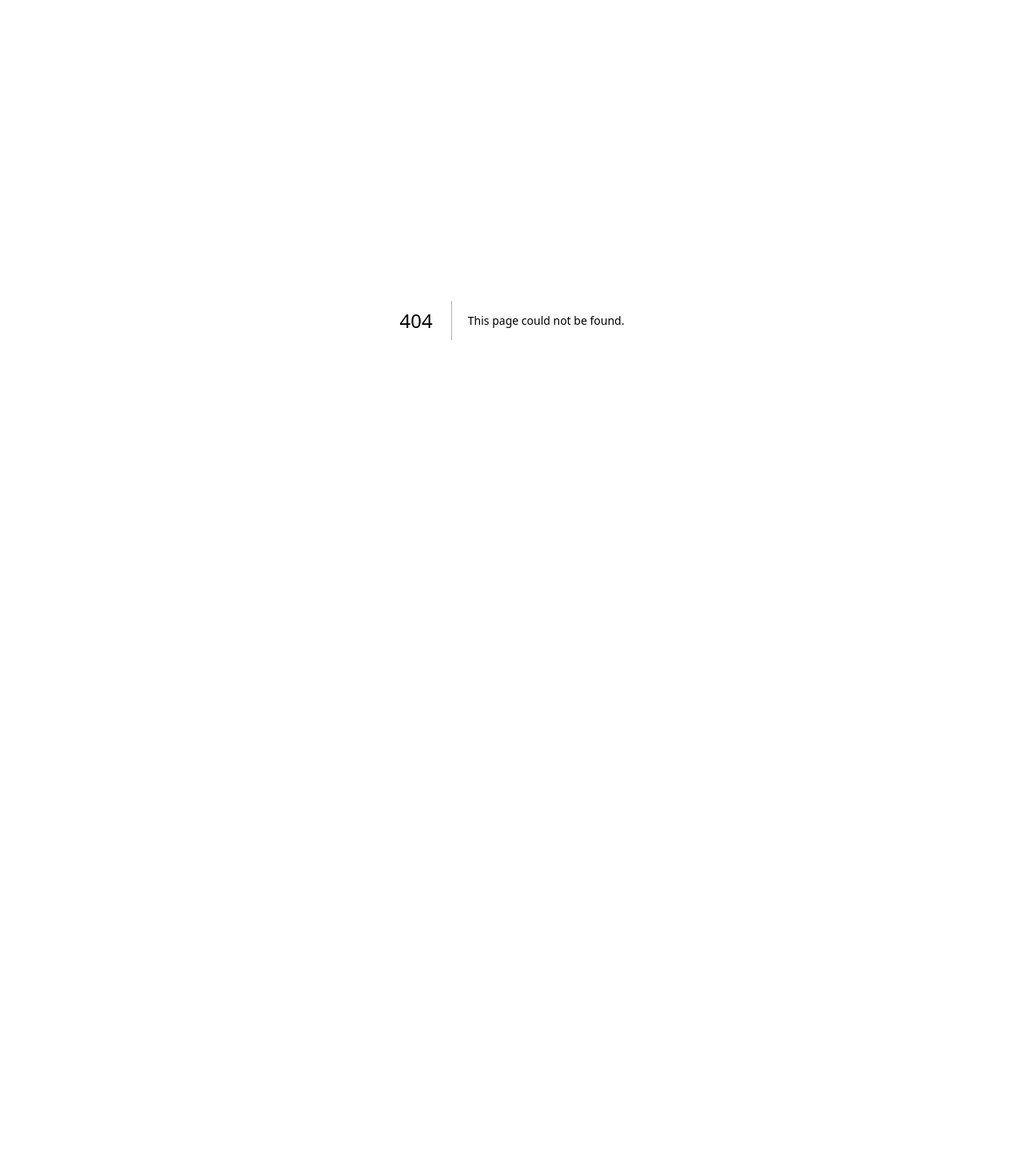
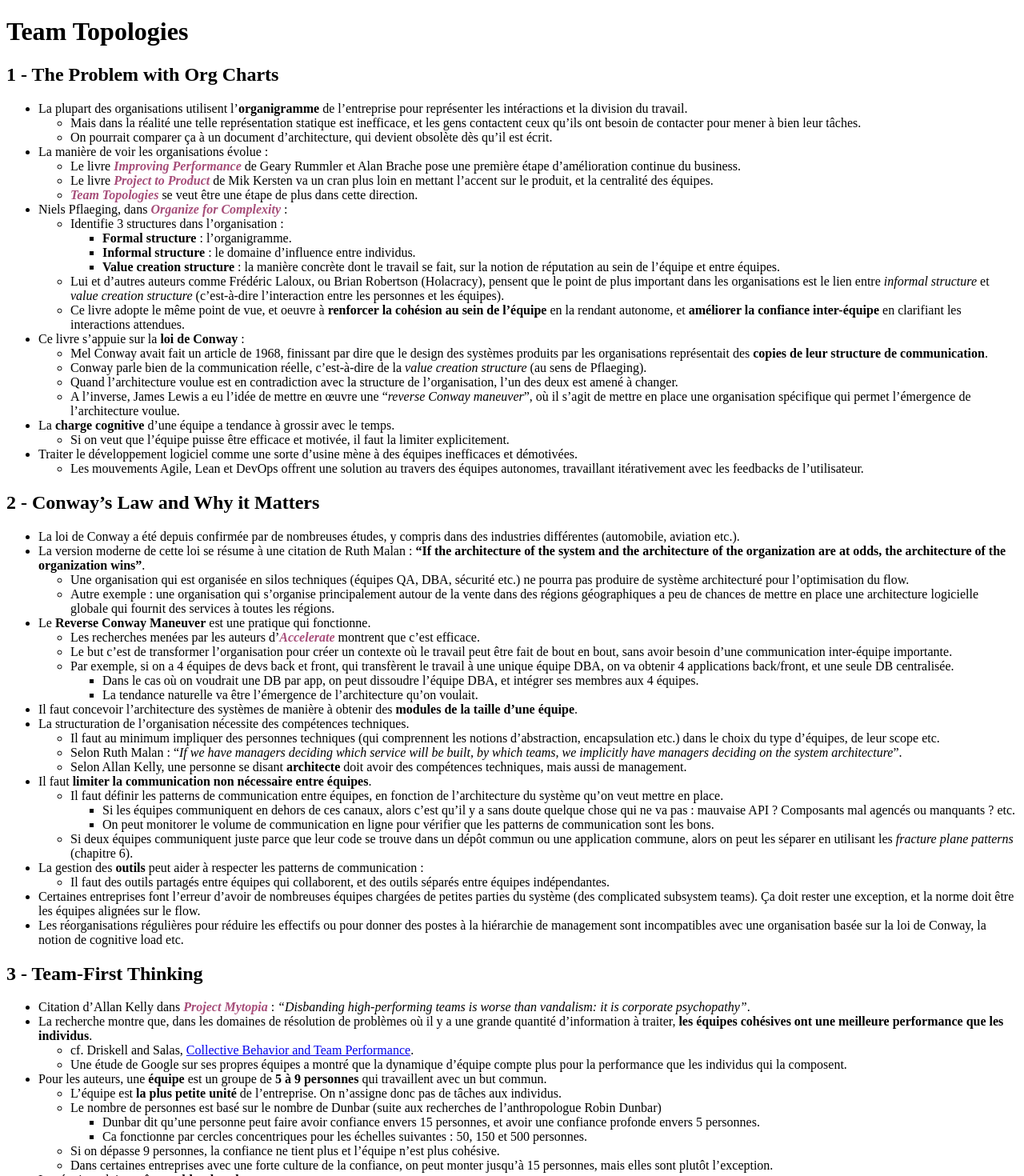
Before and after one commit to mkrtchian/reading-notes, a Next.js app: page /books/team-topologies in a window 1280 px wide. Before the commit this address had no page. Shown: the top 1470 px of the page at 80% size. Before the commit the page ends 800 px from the top, so only its background shows below. Built offline with nearby package versions, Linux system fonts and the light colour scheme.

Commit message:
content(team topologies): add markers

```diff
--- a/pages/books/team-topologies.md
+++ b/pages/books/team-topologies.mdx
@@ -1,3 +1,5 @@
+import { Book } from "../../components/markers/Book";
+
 # Team Topologies
 
 ## 1 - The Problem with Org Charts
@@ -6,10 +8,10 @@
   - Mais dans la réalité une telle représentation statique est inefficace, et les gens contactent ceux qu’ils ont besoin de contacter pour mener à bien leur tâches.
   - On pourrait comparer ça à un document d’architecture, qui devient obsolète dès qu’il est écrit.
 - La manière de voir les organisations évolue :
-  - Le livre **_Improving Performance_** de Geary Rummler et Alan Brache pose une première étape d’amélioration continue du business.
-  - Le livre **_Project to Product_** de Mik Kersten va un cran plus loin en mettant l’accent sur le produit, et la centralité des équipes.
-  - **_Team Topologies_** se veut être une étape de plus dans cette direction.
-- Niels Pflaeging, dans **_Organize for Complexity_** :
+  - Le livre <Book>Improving Performance</Book> de Geary Rummler et Alan Brache pose une première étape d’amélioration continue du business.
+  - Le livre <Book>Project to Product</Book> de Mik Kersten va un cran plus loin en mettant l’accent sur le produit, et la centralité des équipes.
+  - <Book>Team Topologies</Book> se veut être une étape de plus dans cette direction.
+- Niels Pflaeging, dans <Book>Organize for Complexity</Book> :
   - Identifie 3 structures dans l’organisation :
     - **Formal structure** : l’organigramme.
     - **Informal structure** : le domaine d’influence entre individus.
@@ -33,7 +35,7 @@
   - Une organisation qui est organisée en silos techniques (équipes QA, DBA, sécurité etc.) ne pourra pas produire de système architecturé pour l’optimisation du flow.
   - Autre exemple : une organisation qui s’organise principalement autour de la vente dans des régions géographiques a peu de chances de mettre en place une architecture logicielle globale qui fournit des services à toutes les régions.
 - Le **Reverse Conway Maneuver** est une pratique qui fonctionne.
-  - Les recherches menées par les auteurs d’**_Accelerate_** montrent que c’est efficace.
+  - Les recherches menées par les auteurs d’<Book>Accelerate</Book> montrent que c’est efficace.
   - Le but c’est de transformer l’organisation pour créer un contexte où le travail peut être fait de bout en bout, sans avoir besoin d’une communication inter-équipe importante.
   - Par exemple, si on a 4 équipes de devs back et front, qui transfèrent le travail à une unique équipe DBA, on va obtenir 4 applications back/front, et une seule DB centralisée.
     - Dans le cas où on voudrait une DB par app, on peut dissoudre l’équipe DBA, et intégrer ses membres aux 4 équipes.
@@ -55,7 +57,7 @@
 
 ## 3 - Team-First Thinking
 
-- Citation d’Allan Kelly dans **_Project Mytopia_** : _“Disbanding high-performing teams is worse than vandalism: it is corporate psychopathy”_.
+- Citation d’Allan Kelly dans <Book>Project Mytopia</Book> : _“Disbanding high-performing teams is worse than vandalism: it is corporate psychopathy”_.
 - La recherche montre que, dans les domaines de résolution de problèmes où il y a une grande quantité d’information à traiter, **les équipes cohésives ont une meilleure performance que les individus**.
   - cf. Driskell and Salas, [Collective Behavior and Team Performance](https://www.researchgate.net/publication/239937465_Collective_Behavior_and_Team_Performance).
   - Une étude de Google sur ses propres équipes a montré que la dynamique d’équipe compte plus pour la performance que les individus qui la composent.
@@ -129,7 +131,7 @@
     - Le but est de favoriser la collaboration et augmenter l’empathie entre membres du même flow stream-aligned.
     - Ils ont aussi permis aux personnes de facilement déplacer leurs affaires pour s’installer là où c’est le plus utile sur le moment, et ont mis en place des espaces communs à ces équipes.
   - Dans le cas du **remote first**, il faut aussi organiser l’environnement :
-    - Jason Fried et DHH adressent ce problème dans leur livre **_Remote: Office Not Required_**.
+    - Jason Fried et DHH adressent ce problème dans leur livre <Book>Remote: Office Not Required</Book>.
     - L'environnement comprend les outils (chat, wiki, reporting etc.), mais aussi les règles qu’on se fixe (horaires, temps de réponse, manière de communiquer, conf calls etc.).
     - Côté outil de chat, n peut utiliser des canaux préfixés : `#team-vesuvius`, `#support-logging`, `#practices-testing`
 - Attention à ne pas oublier les pratiques techniques fondamentales (continuous delivery, TDD etc.), sans elles le team-first n’ira pas bien loin.
@@ -285,7 +287,7 @@
     - Si c’est une petite organisation ça peut passer, mais dès qu’elle grossit, les équipes croulent sous le poids de la cognitive load.
   - **Monolithic Thinking (Standardization)** : il s’agit d’une standardisation excessive des approches et technologies entre équipes.
     - Cette standardisation réduit la capacité des équipes à utiliser les bons outils, expérimenter, et réduit leur motivation de manière générale.
-    - C’est confirmé par la recherche faite par les auteurs d’**_Accelerate_**.
+    - C’est confirmé par la recherche faite par les auteurs d’<Book>Accelerate</Book>.
   - **Monolithic Workspace (Open-Plan Office)** : le fait d’adopter un unique layout de bureau (que ce soit le bureau isolé ou l’open space) est moins efficace que de l’adapter à la nature des équipes, et pour supporter leurs interactions.
 - Une mauvaise séparation de l’application peut mener à des inconsistances de diverses sortes. Pour éviter ça il faut couper le long des **fracture planes**.
   - Les fracture planes sont des frontières naturelles au travers desquelles il faut découper l’application, si possible en les combinant.
@@ -384,7 +386,7 @@
   - On peut changer l’interaction entre deux équipes de manière **temporaire**, pour **aider une autre équipe, et augmenter l’empathie**.
     - Deux équipes peuvent par exemple, de manière **délibérée**, entrer en mode collaboration, et échanger des membres pour faire du pair pendant quelques jours ou semaines.
     - Il faut bien sûr que ces changements soient pleinement consentis par les équipes.
-    - Pour plus de détails sur ce genre de pratique, les auteurs recommandent **_Dynamic Reteaming_** de Heidi Helfand.
+    - Pour plus de détails sur ce genre de pratique, les auteurs recommandent <Book>Dynamic Reteaming</Book> de Heidi Helfand.
   - On peut utiliser les **écarts entre les interactions prévues et les interactions réelles** pour déceler les mauvaises limites architecturales du système.
     - Par exemple : imaginons qu’on ait une équipe stream-aligned utilisant “as a service” un composant de calcul fait par une équipe complicated subsystem. Si l’utilisation implique de nombreuses interactions, on peut se poser des questions.
       - Peut être que la limite du composant a été mal définie.
@@ -424,7 +426,7 @@
     - Contexte :
       - Les produits ont tendance à grossir, et à force ils dépassent la cognitive load d’une équipe.
       - Plus les mêmes personnes travaillent sur les mêmes choses au sein de l’équipe, plus on va optimiser en fonction de ce que ceux qui sont disponibles savent, plutôt que ce qui est le plus prioritaire.
-        - Pour creuser ce point, on peut lire **_The Phoenix Project_** ou encore **_The DevOps Handbook_**.
+        - Pour creuser ce point, on peut lire <Book>The Phoenix Project</Book> ou encore <Book>The DevOps Handbook</Book>.
   - **La cadence de delivery devient de plus en plus lente**.
     - Symptômes :
       - On ressent, et éventuellement mesure le ralentissement comme étant une tendance de fond.
@@ -501,6 +503,6 @@
       - Mentoring
       - Service management
       - Documentation
-    - Pour le détail des transformations d’organisation, les auteurs renvoient au livre **_Fearless Change_** de Mary Lynn Manns et Linda Rising.
+    - Pour le détail des transformations d’organisation, les auteurs renvoient au livre <Book>Fearless Change</Book> de Mary Lynn Manns et Linda Rising.
   - 5 - On **explique les principes de la nouvelle manière de travailler** centrée autour des équipes.
     - On peut présenter la loi de Conway, expliquer la cognitive load, le principe team first basé sur l’humain, le fait de limiter les interactions entre équipes et les différentes interactions possibles, avec les raisons de chacune etc.
```
